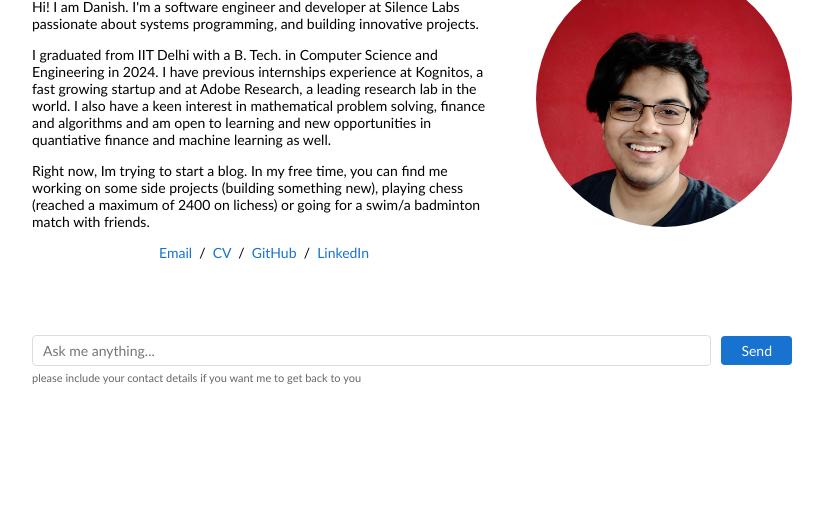
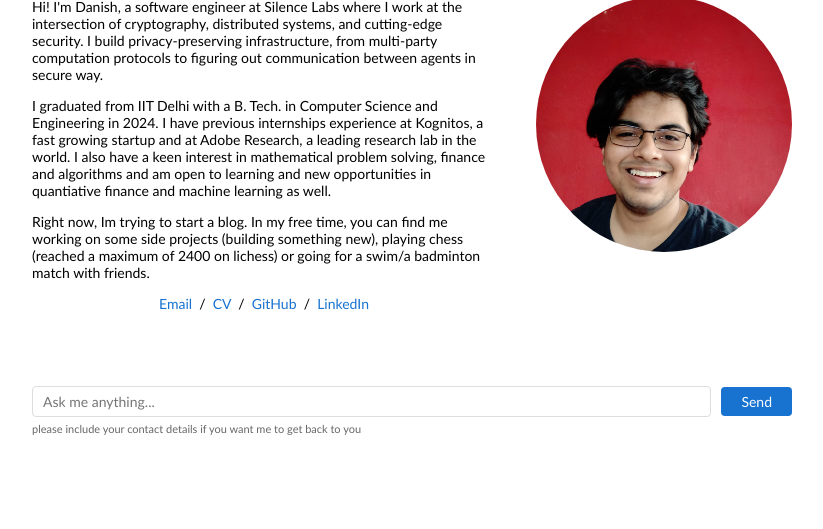
Before and after one commit to danjavv/danjavv.github.io, a plain HTML site: page index.html in a window 1280 px wide. Shown: the part 271-800 px from the top of the page, without its empty margins (228-1051 px from the left). Drawn offline with Linux system fonts and the light colour scheme.

Commit message:
changes to bio

```diff
--- a/index.html
+++ b/index.html
@@ -54,7 +54,7 @@
                   Danish Javed
                 </p>
                 <p>
-                  Hi! I am Danish. I'm a software engineer and developer at Silence Labs passionate about systems programming, and building innovative projects.
+                  Hi! I'm Danish, a software engineer at Silence Labs where I work at the intersection of cryptography, distributed systems, and cutting-edge security. I build privacy-preserving infrastructure, from multi-party computation protocols to figuring out communication between agents in secure way.
                 </p>
                 <p>
                   I graduated from IIT Delhi with a B. Tech. in Computer Science and Engineering in 2024. I have previous internships experience at Kognitos, a fast growing startup and at Adobe Research, a leading research lab in the world. I also have a keen interest in mathematical problem solving, finance and algorithms and am open to learning and new opportunities in quantiative finance and machine learning as well.
```
